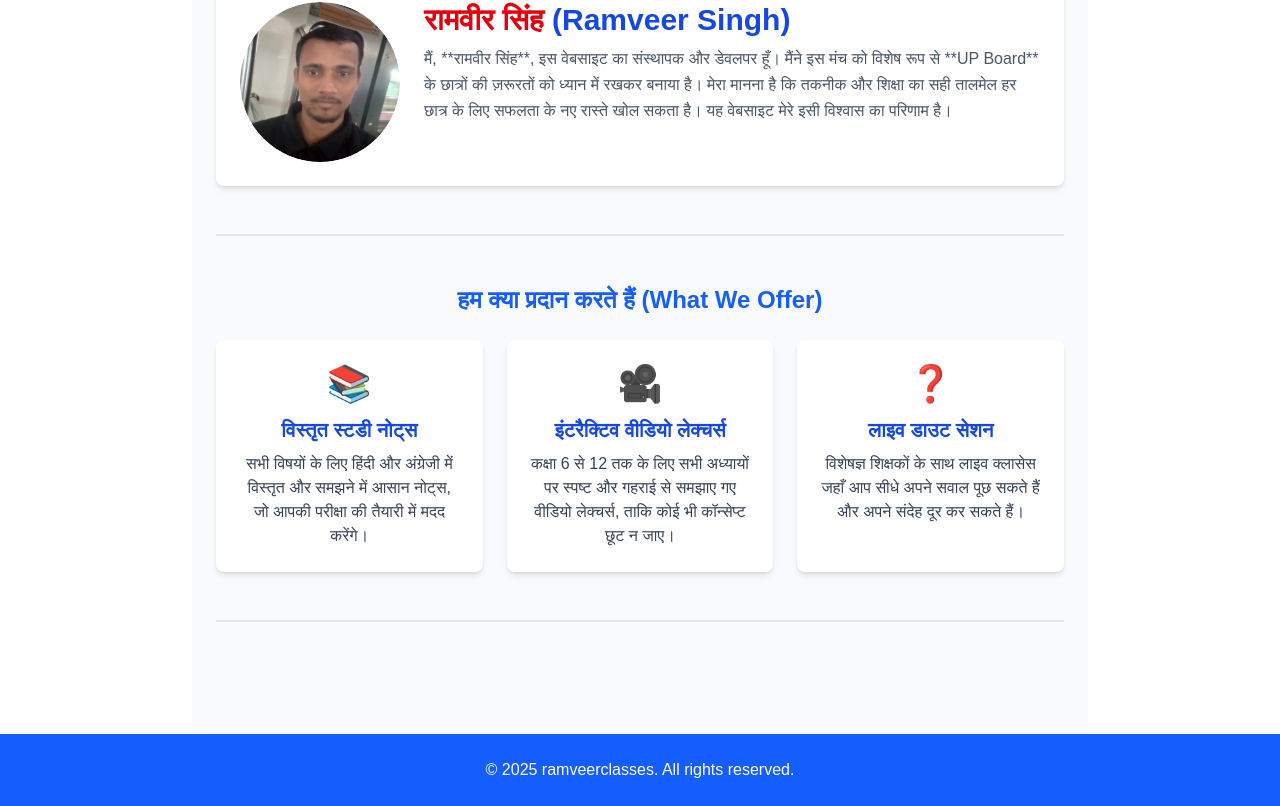
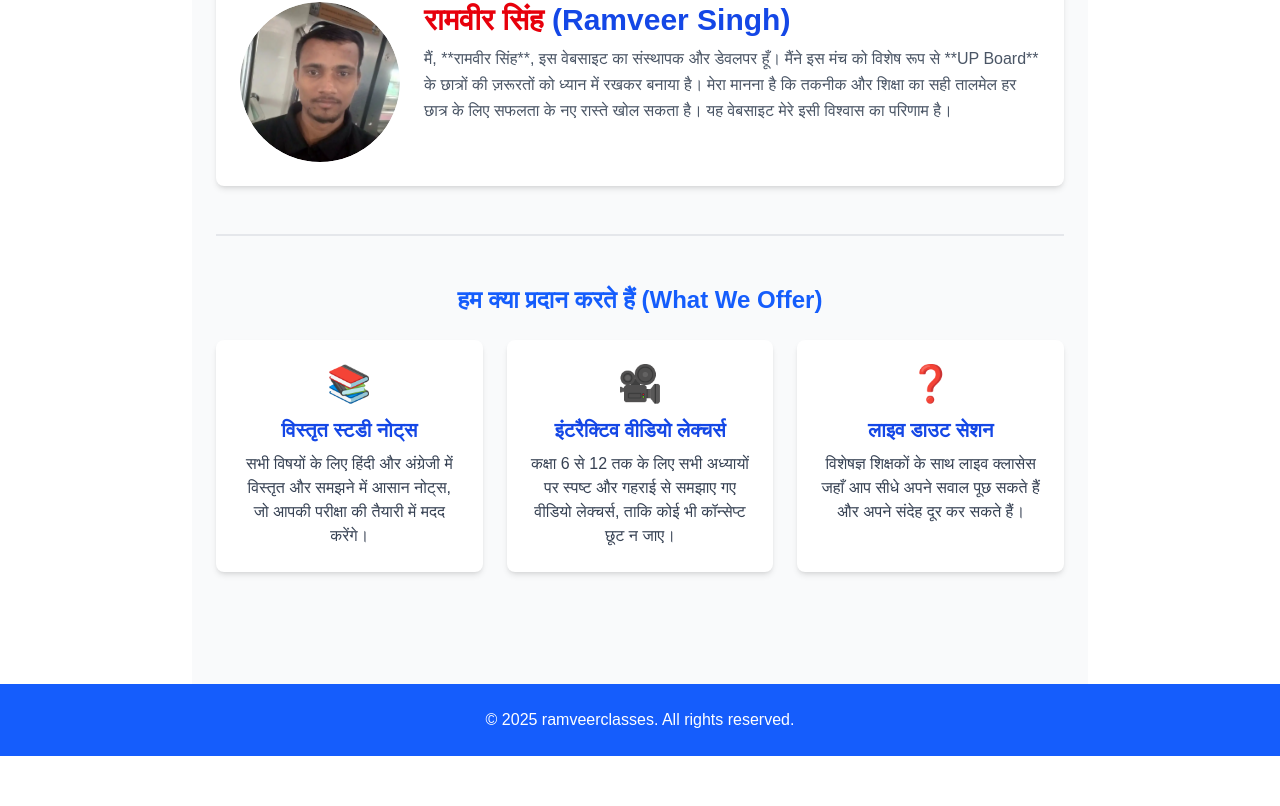
Before and after one commit to ramveersingharaon/ramveerclasses, a Next.js app: page /about in a window 1280 px wide. Shown: the part 528-1334 px from the top of the page. After the commit the page ends 1284 px from the top, so only its background shows below. Built offline with nearby package versions, Linux system fonts and the light colour scheme; no server answers.

Commit message:
remove link

```diff
--- a/src/app/about/page.tsx
+++ b/src/app/about/page.tsx
@@ -1,6 +1,4 @@
 "use client";
-
-import Link from "next/link";
 import Image from "next/image";
 
 export default function AboutPage() {
@@ -78,8 +76,6 @@ export default function AboutPage() {
         </div>
       </section>
 
-      <hr className="border-t-2 border-gray-200 my-12" />
-
     </div>
   );
 }
```
